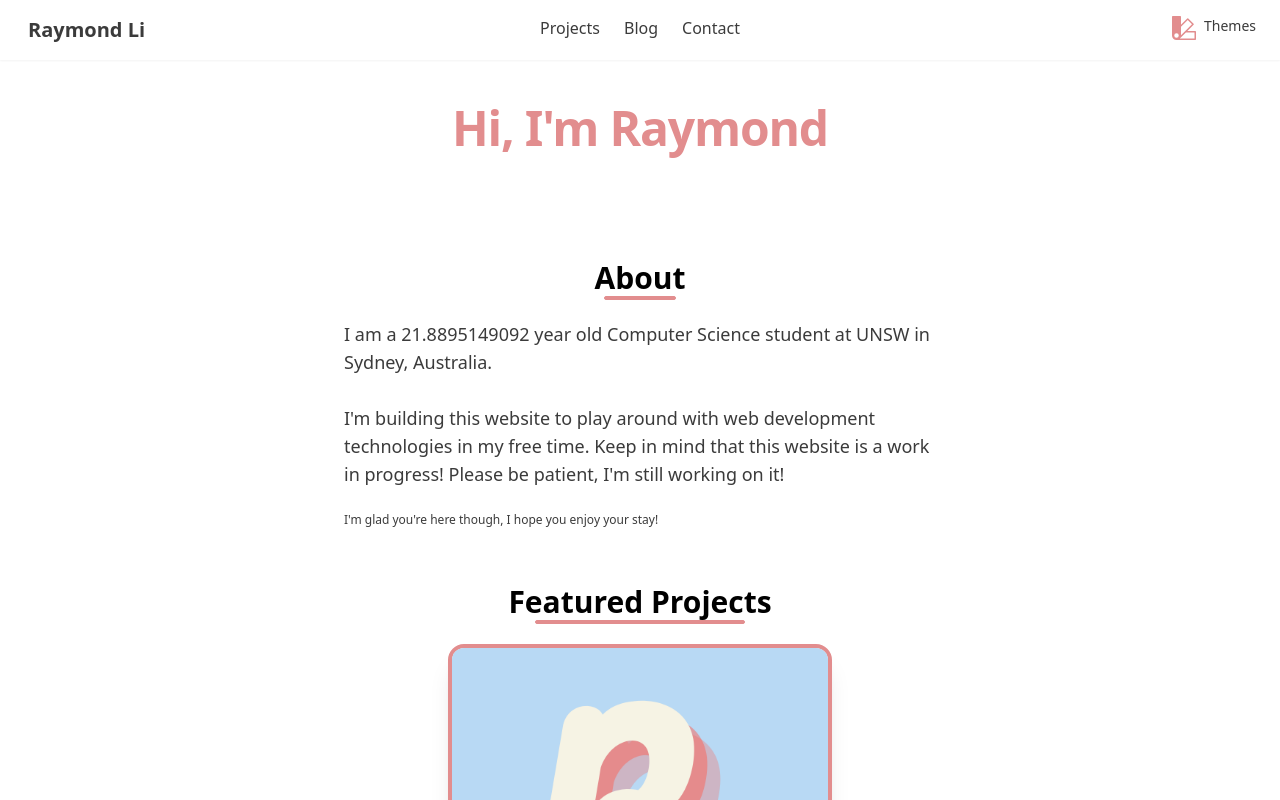
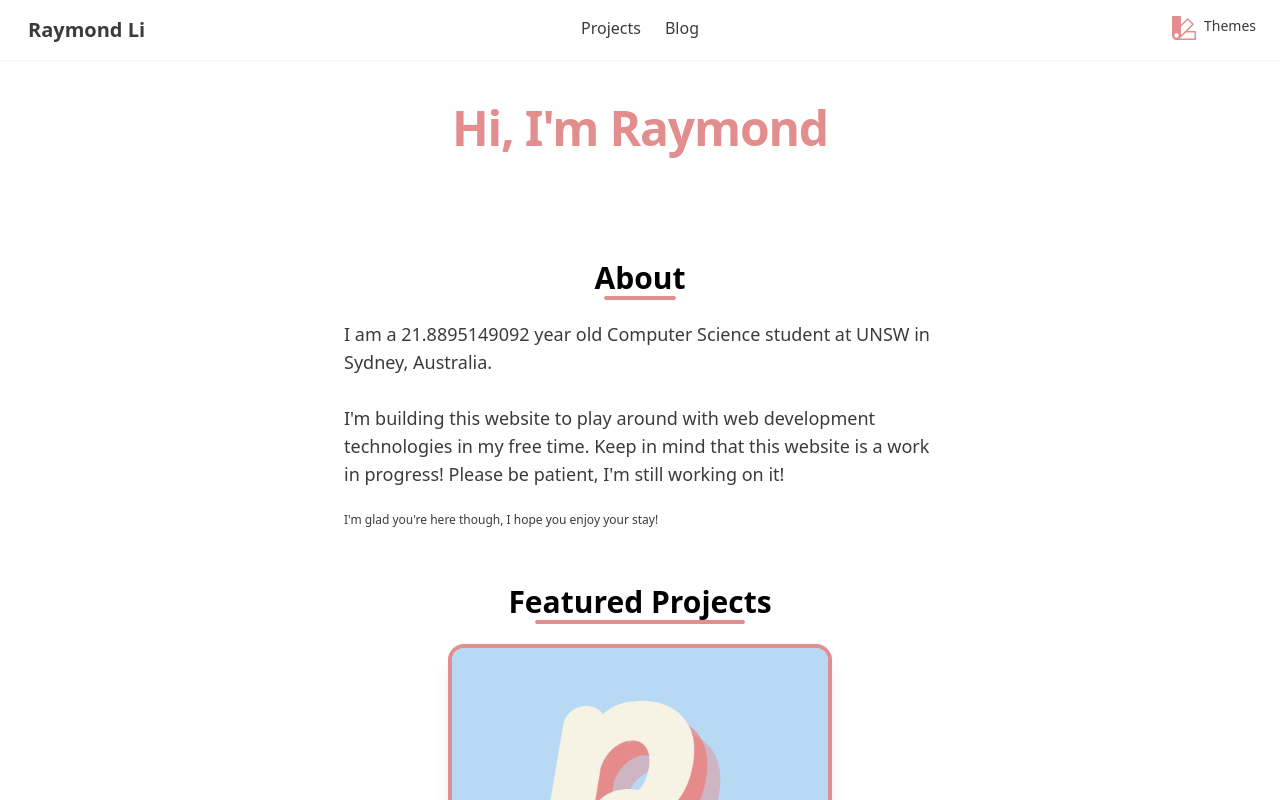
Before and after one commit to ray-jpl/nextjs-blog, a Next.js app: page / in a window 1280 px wide. Shown: the top 800 px of the page. Built offline with nearby package versions, Linux system fonts and the light colour scheme.

Commit message:
Remove Contact from navbar

```diff
--- a/src/components/Navbar.tsx
+++ b/src/components/Navbar.tsx
@@ -1,8 +1,8 @@
+import Link from 'next/link';
 import React, { Fragment } from "react";
-import Link from 'next/link';
 import { siteTitle } from "./Layout";
 
-import { Menu, Transition } from '@headlessui/react'
+import { Menu, Transition } from '@headlessui/react';
 
 function classNames(...classes) {
   return classes.filter(Boolean).join(' ')
@@ -98,13 +98,15 @@ const Navbar: React.FC = () => {
       <div className="hidden sm:flex margin-0 w-60 justify-center">
         <Link
           href="/projects"
-          className="p-2 mx-1 rounded-lg hover:bg-skin-fillDark hover:text-skin-accent transition-transform ease-in-out scale-100 hover:scale-105 duration-300">Projects</Link>
+          className="p-2 mx-1 rounded-lg hover:bg-skin-fillDark hover:text-skin-accent transition-transform ease-in-out scale-100 hover:scale-105 duration-300">
+            Projects
+        </Link>
+
         <Link
           href="/blog"
-          className="p-2 mx-1 rounded-lg hover:bg-skin-fillDark hover:text-skin-accent transition-transform ease-in-out scale-100 hover:scale-105 duration-300">Blog</Link>
-        <Link
-          href="/#contact"
-          className="p-2 mx-1 rounded-lg hover:bg-skin-fillDark hover:text-skin-accent transition-transform ease-in-out scale-100 hover:scale-105 duration-300">Contact</Link>
+          className="p-2 mx-1 rounded-lg hover:bg-skin-fillDark hover:text-skin-accent transition-transform ease-in-out scale-100 hover:scale-105 duration-300">
+            Blog
+        </Link>
       </div>
 
       <div className="w-60 flex justify-end">
```
